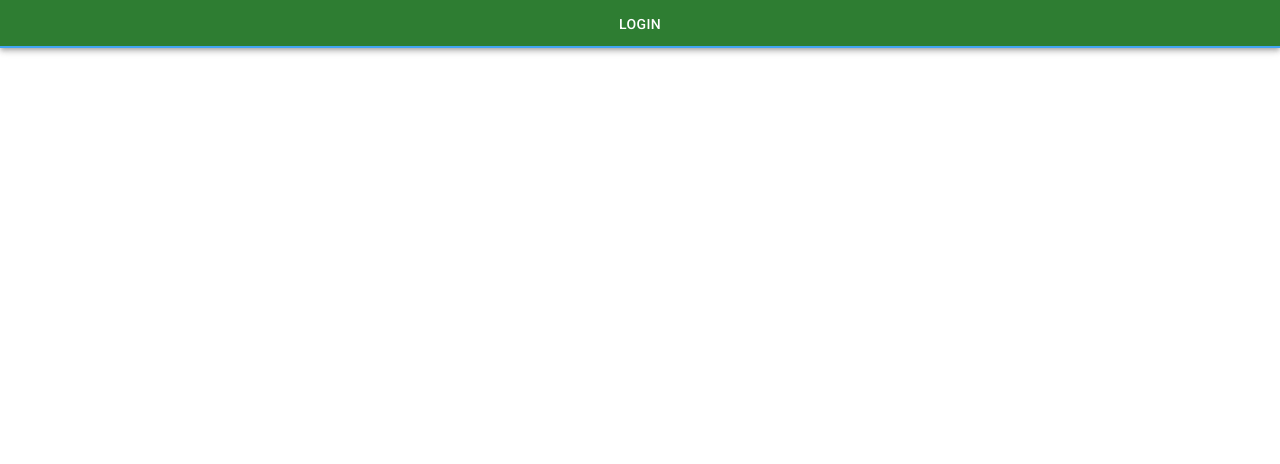
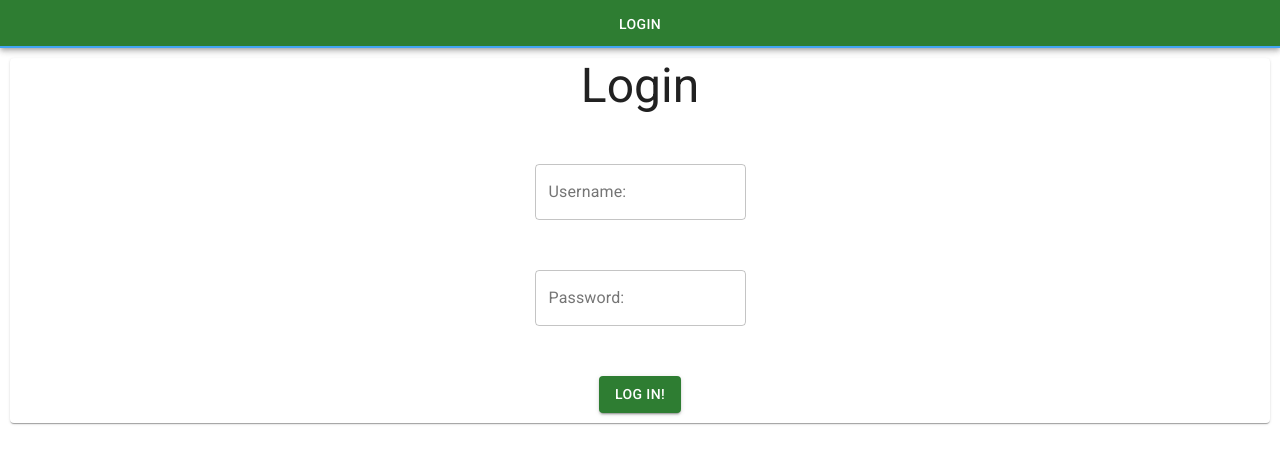
Before and after one commit to Zachary-Roland/closet-app-react, a React (Create React App) app: page /login in a window 1280 px wide. Shown: the top 464 px of the page. Built offline with nearby package versions, Linux system fonts and the light colour scheme.

Commit message:
fixes unmount useEffect

```diff
--- a/src/components/Login.js
+++ b/src/components/Login.js
@@ -24,9 +24,8 @@ const Login = () => {
   // used to navigate on login
   const history = useHistory();
   // A useEffect so that on component unmount, exit animation is triggered.
-  //
   useEffect(() => {
-    return setLoad(false);
+    return () => setLoad(false);
   }, []);
   return (
     <Slide
```
